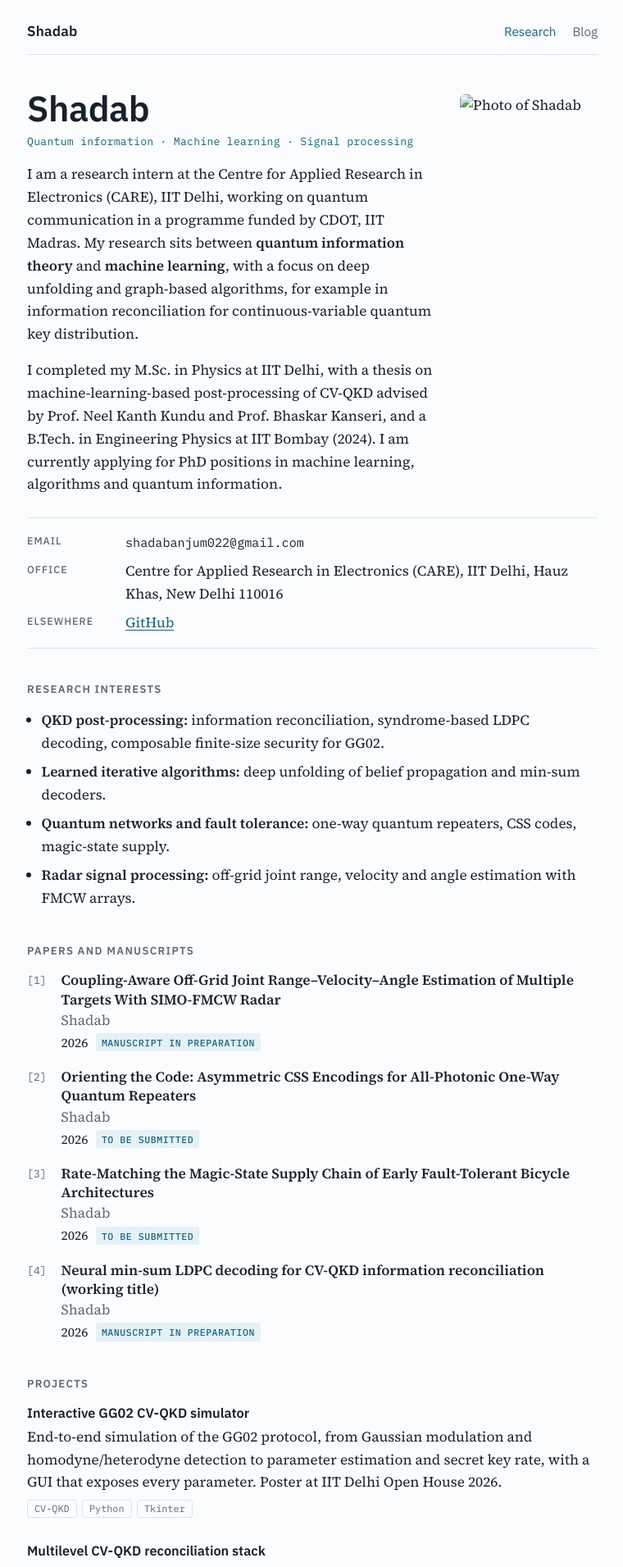
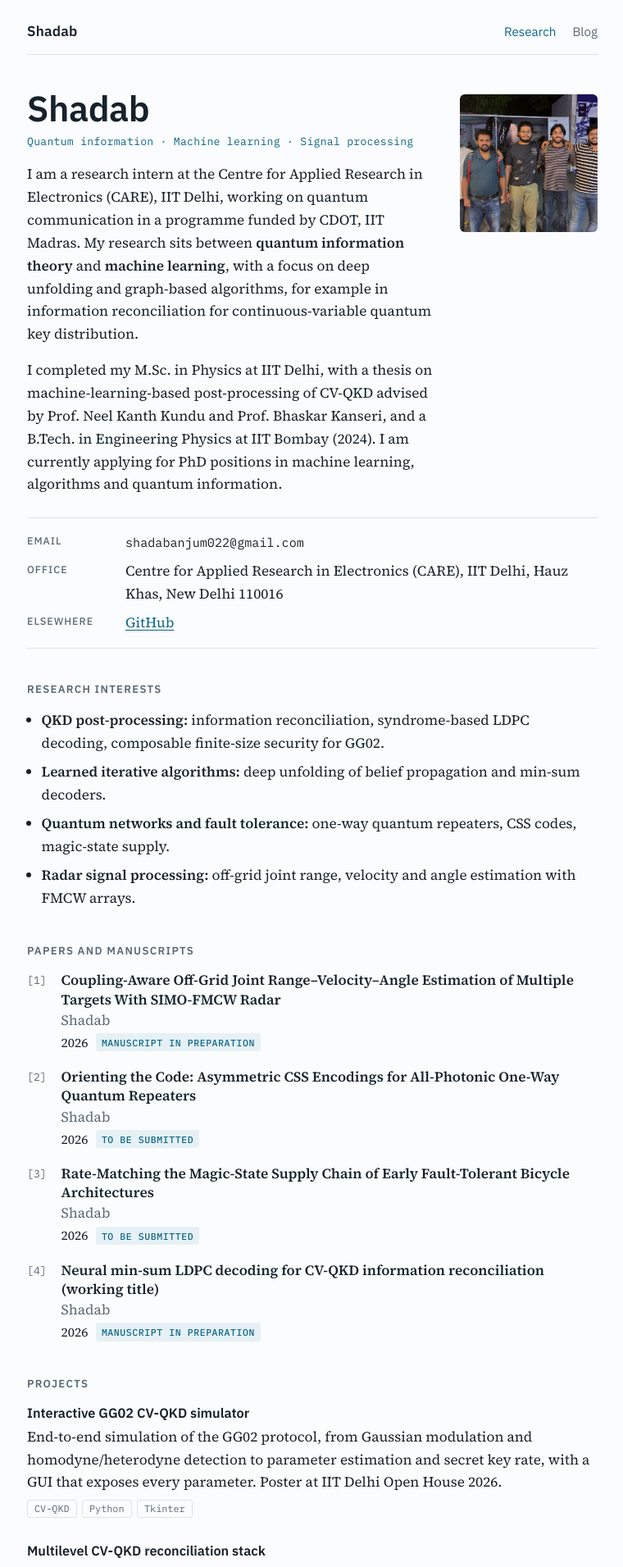
Before and after one commit to liplahm/liplahm.github.io, a Jekyll site: the page built from index.html, in a window 1280 px wide. Shown: the top 1911 px of the page at 82% size, without its empty margins (259-1019 px from the left). Built offline with Jekyll 4.4.1, drawn with Linux system fonts in a browser that asks for light colours.

Commit message:
Update photo path in _config.yml

```diff
--- a/_config.yml
+++ b/_config.yml
@@ -11,7 +11,7 @@ scholar: ""                         # Google Scholar URL (leave empty to hide)
 linkedin: ""                        # LinkedIn URL (leave empty to hide)
 orcid: ""                           # ORCID URL (leave empty to hide)
 cv_pdf: ""                          # e.g. /assets/files/cv.pdf after you upload it (empty hides the link)
-photo: "/assets/profile.jpg"                          # e.g. /assets/img/profile.jpg after you upload it (empty shows initials)
+photo: "/assets/css/profile.jpg"                          # e.g. /assets/img/profile.jpg after you upload it (empty shows initials)
 office: "Centre for Applied Research in Electronics (CARE), IIT Delhi, Hauz Khas, New Delhi 110016"
 
 # For a site at https://liplahm.github.io keep url as below and baseurl empty.
```
